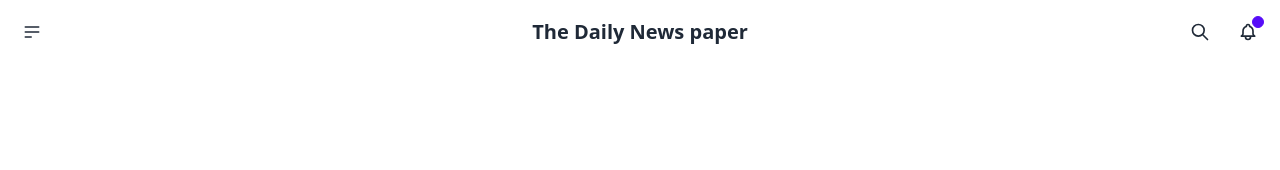
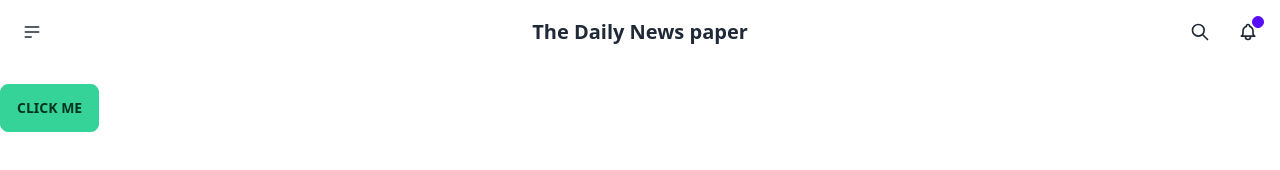
Before and after one commit to najrulislam38/the-daily-newspaper, a plain HTML site: page index.html in a window 1280 px wide. Drawn offline with nearby package versions, Linux system fonts and the light colour scheme; no server answers.

Commit message:
some modification of there files

```diff
--- a/index.html
+++ b/index.html
@@ -6,7 +6,18 @@
     <title>News page</title>
     <!--  daisyUI -->
     <link href="https://cdn.jsdelivr.net/npm/daisyui@3.6.4/dist/full.css" rel="stylesheet" type="text/css" />
+    <style>
+      .befores::before{
+        content: "";
+        position: absolute;
+        width: 100%;
+        height: 2px;
+        color: red;
+        left: 0;
+        bottom: 20px;
 
+      }
+    </style>
 </head>
 <body>
     <header>
@@ -44,6 +55,7 @@
 
     <main>
         <section class="container mx-auto my-5">
+          <button class="btn btn-success befores relative">click me</button>
             <div id="tab-container" class="flex justify-center items-center flex-wrap">
                 <!-- <div class="tabs">
                     <a class="tab">Tab 1</a>
--- a/js/news-page.js
+++ b/js/news-page.js
@@ -8,7 +8,7 @@ const handleCategory = async () => {
   allData.forEach((category) => {
     const div = document.createElement("div");
     div.innerHTML = `
-            <a onclick="loadNews('${category.category_id}')" class="tab text-lg font-bold text-black hover:text-gray-700 ">${category.category_name}</a>
+            <a onclick="loadNews('${category.category_id}')" class="tab text-lg font-bold text-black active:text-red-500 relative before hover:text-gray-700 ">${category.category_name}</a>
             `;
     tabContainer.appendChild(div);
   });
@@ -121,4 +121,4 @@ const handleModal = async(newsId) => {
 
 
 handleCategory();
-loadNews('01');
+loadNews('02');
```
